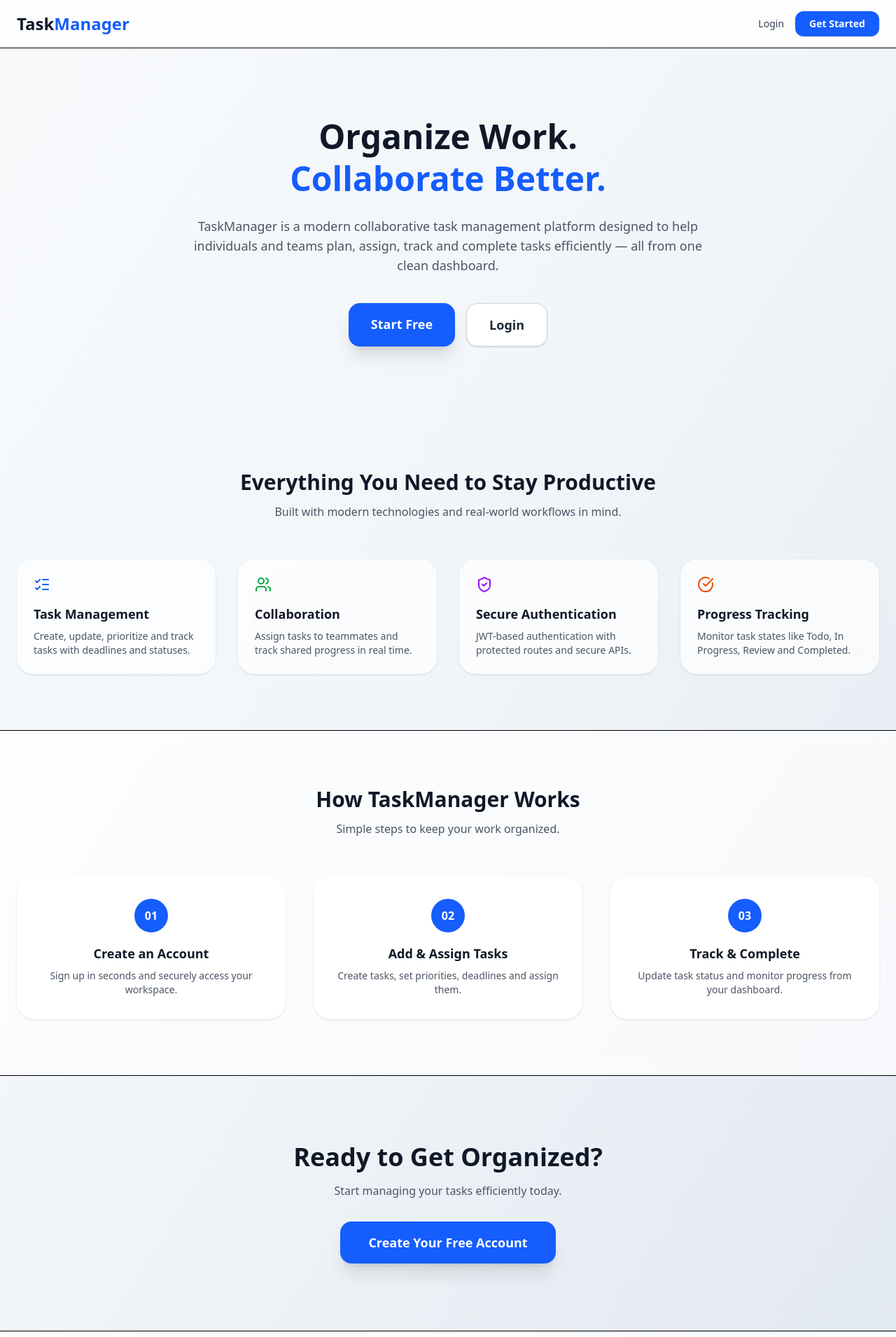
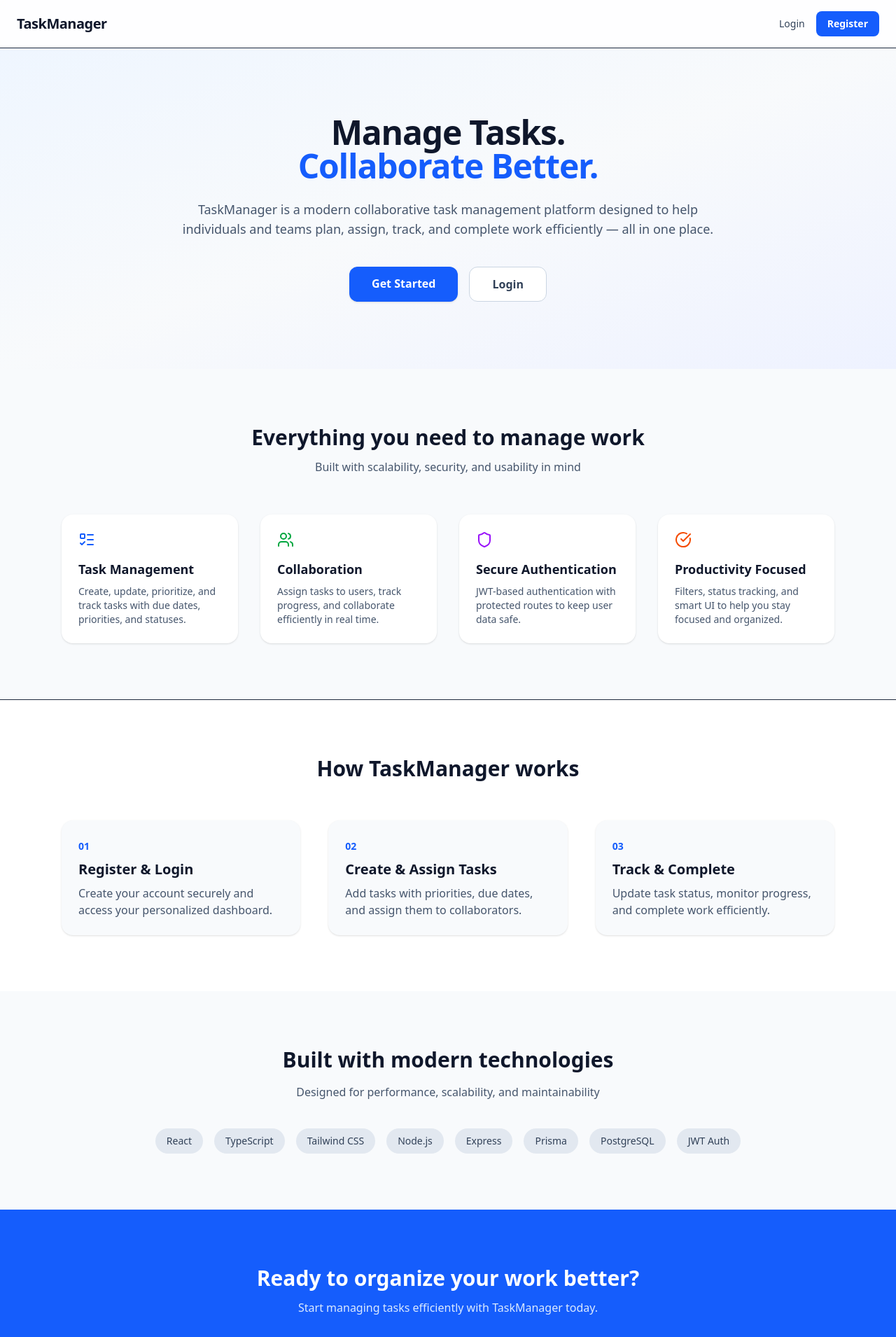
Before and after one commit to Subhadeep2609/collaborative-task-manager, a React app in the folder frontend/: page / in a window 1280 px wide. Shown: the top 1910 px of the page at 70% size. Built offline with nearby package versions, Linux system fonts and the light colour scheme; no server answers; the HTML template or start-up script is replaced by a standard one.

Commit message:
feat: redesign homepage with modern UI and detailed product overview

```diff
--- a/frontend/src/pages/Home.tsx
+++ b/frontend/src/pages/Home.tsx
@@ -1,58 +1,59 @@
 import { Link } from "react-router-dom";
-import { CheckCircle, Users, ShieldCheck, ListChecks } from "lucide-react";
+import { CheckCircle, Shield, Users, ListTodo } from "lucide-react";
 
 export default function Home() {
   return (
-    <div className="min-h-screen bg-gradient-to-br from-slate-50 via-slate-100 to-slate-200">
-      {/* ================= HEADER ================= */}
+    <div className="min-h-screen bg-slate-50 text-slate-800">
+      {/* NAVBAR */}
       <header className="sticky top-0 z-50 bg-white/80 backdrop-blur border-b">
-        <div className="mx-auto max-w-7xl px-6 py-4 flex items-center justify-between">
-          <h1 className="text-2xl font-bold text-gray-900">
-            Task<span className="text-blue-600">Manager</span>
+        <div className="mx-auto flex max-w-7xl items-center justify-between px-6 py-4">
+          <h1 className="text-xl font-bold tracking-tight text-slate-900">
+            TaskManager
           </h1>
 
           <div className="flex items-center gap-4">
             <Link
               to="/login"
-              className="text-sm font-medium text-gray-700 hover:text-blue-600 transition"
+              className="text-sm font-medium text-slate-700 hover:text-blue-600 transition"
             >
               Login
             </Link>
             <Link
               to="/register"
-              className="rounded-xl bg-blue-600 px-5 py-2 text-sm font-semibold text-white shadow hover:bg-blue-700 transition"
+              className="rounded-lg bg-blue-600 px-4 py-2 text-sm font-semibold text-white hover:bg-blue-700 transition"
             >
-              Get Started
+              Register
             </Link>
           </div>
         </div>
       </header>
 
-      {/* ================= HERO ================= */}
-      <section className="relative overflow-hidden">
-        <div className="mx-auto max-w-7xl px-6 py-24 text-center">
-          <h2 className="text-5xl font-extrabold leading-tight text-gray-900">
-            Organize Work.
+      {/* HERO */}
+      <section className="bg-gradient-to-br from-blue-50 via-slate-50 to-indigo-50">
+        <div className="mx-auto max-w-6xl px-6 py-24 text-center">
+          <h2 className="text-5xl font-extrabold tracking-tight text-slate-900">
+            Manage Tasks.
             <br />
             <span className="text-blue-600">Collaborate Better.</span>
           </h2>
 
-          <p className="mx-auto mt-6 max-w-3xl text-lg text-gray-600">
+          <p className="mx-auto mt-6 max-w-3xl text-lg text-slate-600">
             TaskManager is a modern collaborative task management platform
-            designed to help individuals and teams plan, assign, track and
-            complete tasks efficiently — all from one clean dashboard.
+            designed to help individuals and teams plan, assign, track, and
+            complete work efficiently — all in one place.
           </p>
 
           <div className="mt-10 flex justify-center gap-4">
             <Link
               to="/register"
-              className="rounded-2xl bg-blue-600 px-8 py-4 text-lg font-semibold text-white shadow-xl hover:bg-blue-700 hover:scale-[1.03] transition"
+              className="rounded-xl bg-blue-600 px-8 py-3 text-base font-semibold text-white shadow hover:bg-blue-700 hover:scale-[1.02] transition"
             >
-              Start Free
+              Get Started
             </Link>
+
             <Link
               to="/login"
-              className="rounded-2xl border border-gray-300 bg-white px-8 py-4 text-lg font-semibold text-gray-800 shadow hover:bg-gray-100 transition"
+              className="rounded-xl border border-slate-300 bg-white px-8 py-3 text-base font-semibold text-slate-700 hover:bg-slate-100 transition"
             >
               Login
             </Link>
@@ -60,142 +61,165 @@ export default function Home() {
         </div>
       </section>
 
-      {/* ================= FEATURES ================= */}
-      <section className="mx-auto max-w-7xl px-6 py-20">
-        <div className="text-center mb-14">
-          <h3 className="text-3xl font-bold text-gray-900">
-            Everything You Need to Stay Productive
+      {/* FEATURES */}
+      <section className="py-20">
+        <div className="mx-auto max-w-6xl px-6">
+          <h3 className="text-center text-3xl font-bold text-slate-900">
+            Everything you need to manage work
           </h3>
-          <p className="mt-3 text-gray-600">
-            Built with modern technologies and real-world workflows in mind.
+
+          <p className="mt-3 text-center text-slate-600">
+            Built with scalability, security, and usability in mind
           </p>
-        </div>
 
-        <div className="grid gap-8 sm:grid-cols-2 lg:grid-cols-4">
-          <FeatureCard
-            icon={<ListChecks className="text-blue-600" />}
+          <div className="mt-14 grid gap-8 sm:grid-cols-2 lg:grid-cols-4">
+            <Feature
+              icon={<ListTodo className="h-6 w-6 text-blue-600" />}
               title="Task Management"
-            desc="Create, update, prioritize and track tasks with deadlines and statuses."
+              description="Create, update, prioritize, and track tasks with due dates, priorities, and statuses."
             />
 
-          <FeatureCard
-            icon={<Users className="text-green-600" />}
+            <Feature
+              icon={<Users className="h-6 w-6 text-green-600" />}
               title="Collaboration"
-            desc="Assign tasks to teammates and track shared progress in real time."
+              description="Assign tasks to users, track progress, and collaborate efficiently in real time."
             />
 
-          <FeatureCard
-            icon={<ShieldCheck className="text-purple-600" />}
+            <Feature
+              icon={<Shield className="h-6 w-6 text-purple-600" />}
               title="Secure Authentication"
-            desc="JWT-based authentication with protected routes and secure APIs."
+              description="JWT-based authentication with protected routes to keep user data safe."
             />
 
-          <FeatureCard
-            icon={<CheckCircle className="text-orange-600" />}
-            title="Progress Tracking"
-            desc="Monitor task states like Todo, In Progress, Review and Completed."
-          />
-        </div>
-      </section>
-
-      {/* ================= HOW IT WORKS ================= */}
-      <section className="bg-white/70 backdrop-blur border-y">
-        <div className="mx-auto max-w-7xl px-6 py-20">
-          <div className="text-center mb-14">
-            <h3 className="text-3xl font-bold text-gray-900">
-              How TaskManager Works
-            </h3>
-            <p className="mt-3 text-gray-600">
-              Simple steps to keep your work organized.
-            </p>
-          </div>
-
-          <div className="grid gap-10 sm:grid-cols-3">
-            <StepCard
-              step="01"
-              title="Create an Account"
-              desc="Sign up in seconds and securely access your workspace."
-            />
-            <StepCard
-              step="02"
-              title="Add & Assign Tasks"
-              desc="Create tasks, set priorities, deadlines and assign them."
-            />
-            <StepCard
-              step="03"
-              title="Track & Complete"
-              desc="Update task status and monitor progress from your dashboard."
+            <Feature
+              icon={<CheckCircle className="h-6 w-6 text-orange-600" />}
+              title="Productivity Focused"
+              description="Filters, status tracking, and smart UI to help you stay focused and organized."
             />
           </div>
         </div>
       </section>
 
-      {/* ================= CTA ================= */}
-      <section className="mx-auto max-w-7xl px-6 py-24 text-center">
-        <h3 className="text-4xl font-bold text-gray-900">
-          Ready to Get Organized?
+      {/* HOW IT WORKS */}
+      <section className="bg-white py-20 border-t">
+        <div className="mx-auto max-w-6xl px-6">
+          <h3 className="text-center text-3xl font-bold text-slate-900">
+            How TaskManager works
           </h3>
-        <p className="mt-4 text-gray-600">
-          Start managing your tasks efficiently today.
+
+          <div className="mt-14 grid gap-10 md:grid-cols-3">
+            <Step
+              step="01"
+              title="Register & Login"
+              description="Create your account securely and access your personalized dashboard."
+            />
+            <Step
+              step="02"
+              title="Create & Assign Tasks"
+              description="Add tasks with priorities, due dates, and assign them to collaborators."
+            />
+            <Step
+              step="03"
+              title="Track & Complete"
+              description="Update task status, monitor progress, and complete work efficiently."
+            />
+          </div>
+        </div>
+      </section>
+
+      {/* TECH STACK */}
+      <section className="py-20">
+        <div className="mx-auto max-w-6xl px-6 text-center">
+          <h3 className="text-3xl font-bold text-slate-900">
+            Built with modern technologies
+          </h3>
+
+          <p className="mt-4 text-slate-600">
+            Designed for performance, scalability, and maintainability
+          </p>
+
+          <div className="mt-10 flex flex-wrap justify-center gap-4">
+            {[
+              "React",
+              "TypeScript",
+              "Tailwind CSS",
+              "Node.js",
+              "Express",
+              "Prisma",
+              "PostgreSQL",
+              "JWT Auth",
+            ].map((tech) => (
+              <span
+                key={tech}
+                className="rounded-full bg-slate-200 px-4 py-2 text-sm font-medium text-slate-700"
+              >
+                {tech}
+              </span>
+            ))}
+          </div>
+        </div>
+      </section>
+
+      {/* CTA */}
+      <section className="bg-blue-600 py-20 text-center text-white">
+        <h3 className="text-3xl font-bold">
+          Ready to organize your work better?
+        </h3>
+        <p className="mt-3 text-blue-100">
+          Start managing tasks efficiently with TaskManager today.
         </p>
 
         <Link
           to="/register"
-          className="mt-8 inline-block rounded-2xl bg-blue-600 px-10 py-4 text-lg font-semibold text-white shadow-xl hover:bg-blue-700 hover:scale-[1.04] transition"
+          className="mt-8 inline-block rounded-xl bg-white px-8 py-3 text-base font-semibold text-blue-600 hover:bg-blue-50 transition"
         >
-          Create Your Free Account
+          Create Free Account
         </Link>
       </section>
 
-      {/* ================= FOOTER ================= */}
-      <footer className="border-t bg-white/80 backdrop-blur">
-        <div className="mx-auto max-w-7xl px-6 py-6 text-center text-sm text-gray-600">
+      {/* FOOTER */}
+      <footer className="border-t bg-slate-100 py-6 text-center text-sm text-slate-600">
         © {new Date().getFullYear()} TaskManager — Created by{" "}
-          <span className="font-semibold text-gray-900">
-            Subhadeep Saha
-          </span>
-        </div>
+        <span className="font-semibold">Subhadeep Saha</span>
       </footer>
     </div>
   );
 }
 
-/* ================= SMALL COMPONENTS ================= */
+/* ---------------- Components ---------------- */
 
-function FeatureCard({
+function Feature({
   icon,
   title,
-  desc,
+  description,
 }: {
   icon: React.ReactNode;
   title: string;
-  desc: string;
+  description: string;
 }) {
   return (
-    <div className="rounded-3xl bg-white/70 backdrop-blur p-6 shadow hover:shadow-lg transition">
+    <div className="rounded-2xl bg-white p-6 shadow hover:shadow-lg transition">
       <div className="mb-4">{icon}</div>
-      <h4 className="text-lg font-semibold text-gray-900">{title}</h4>
-      <p className="mt-2 text-sm text-gray-600">{desc}</p>
+      <h4 className="text-lg font-semibold text-slate-900">{title}</h4>
+      <p className="mt-2 text-sm text-slate-600">{description}</p>
     </div>
   );
 }
 
-function StepCard({
+function Step({
   step,
   title,
-  desc,
+  description,
 }: {
   step: string;
   title: string;
-  desc: string;
+  description: string;
 }) {
   return (
-    <div className="rounded-3xl bg-white p-8 shadow hover:shadow-lg transition text-center">
-      <div className="mx-auto mb-4 flex h-12 w-12 items-center justify-center rounded-full bg-blue-600 text-white font-bold">
-        {step}
-      </div>
-      <h4 className="text-lg font-semibold text-gray-900">{title}</h4>
-      <p className="mt-2 text-sm text-gray-600">{desc}</p>
+    <div className="rounded-2xl bg-slate-50 p-6 shadow-sm">
+      <span className="text-sm font-bold text-blue-600">{step}</span>
+      <h4 className="mt-2 text-xl font-semibold text-slate-900">{title}</h4>
+      <p className="mt-2 text-slate-600">{description}</p>
     </div>
   );
 }
```
Lines whose indentation alone changed are shown as unchanged.
